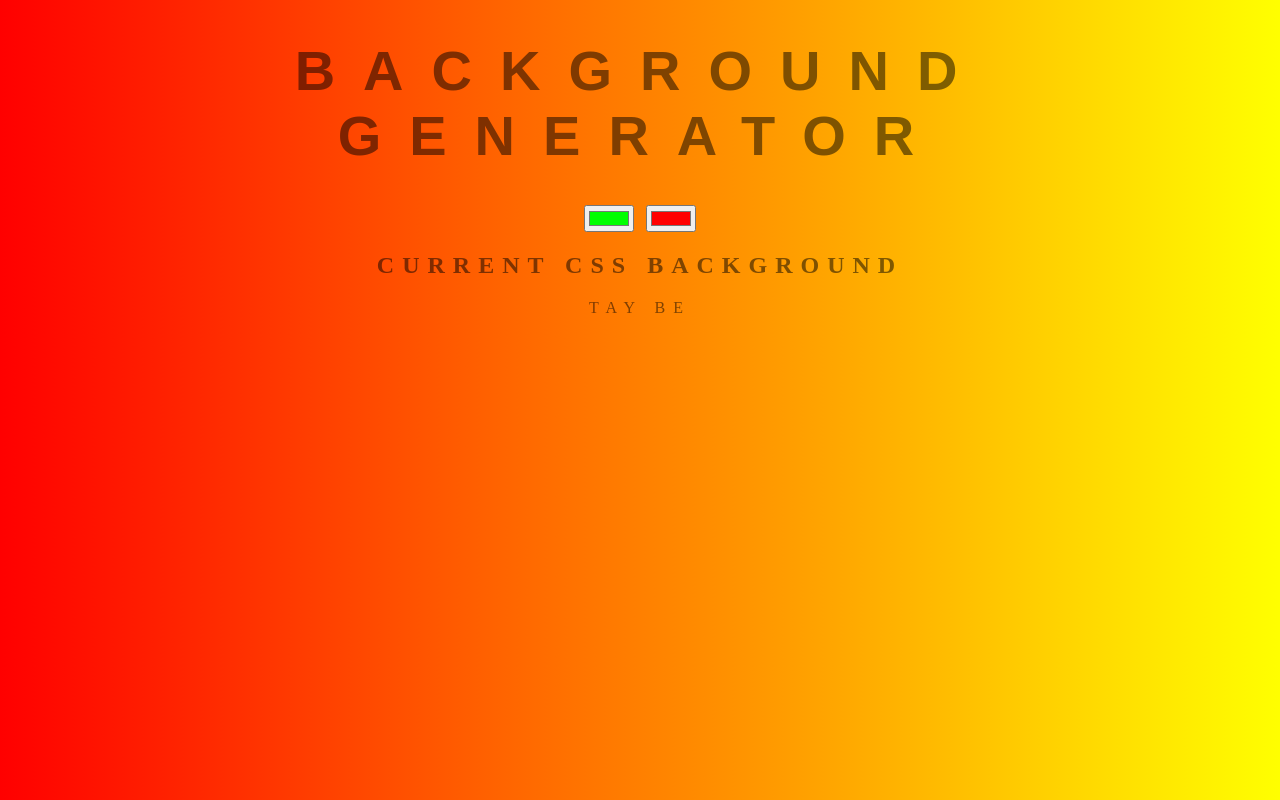
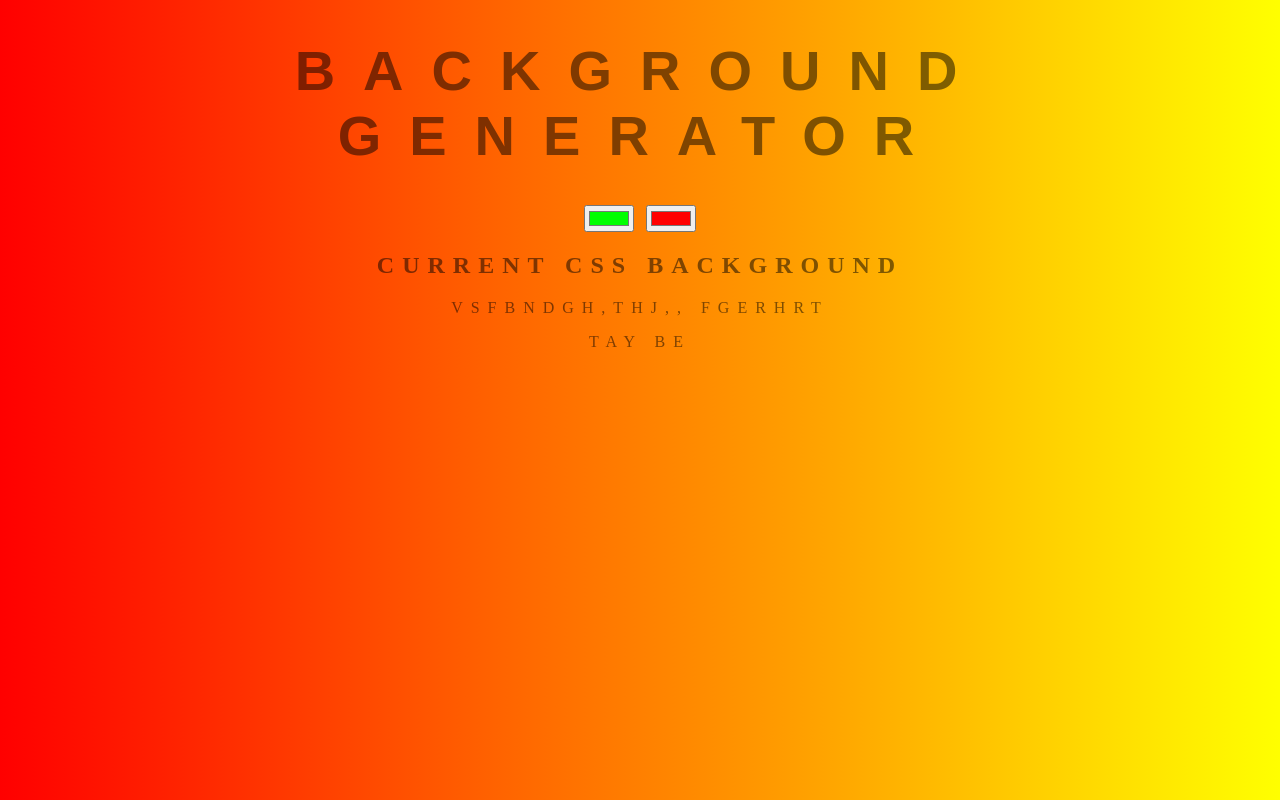
Before and after one commit to jomahay/generator-repository, a plain HTML site: page index.html in a window 1280 px wide. Drawn offline with Linux system fonts and the light colour scheme.

Commit message:
alefa barea

```diff
--- a/index.html
+++ b/index.html
@@ -10,6 +10,7 @@
 	<input class="color2" type="color" name="color2" value="#ff0000">
 	<h2>Current CSS Background</h2>
 	<h3></h3>
+vsfbndgh,thj,, fgerhrt
 <p>tay be</p>
 	<script type="text/javascript" src="script.js"></script>
 </body>
```
